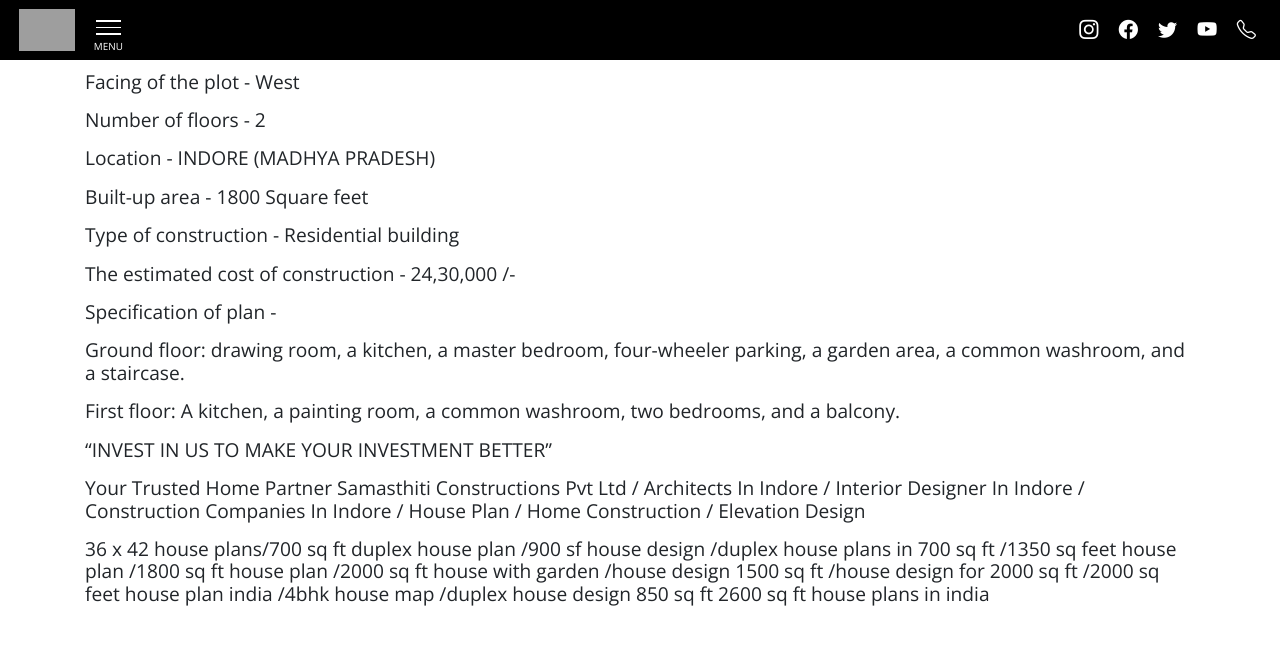
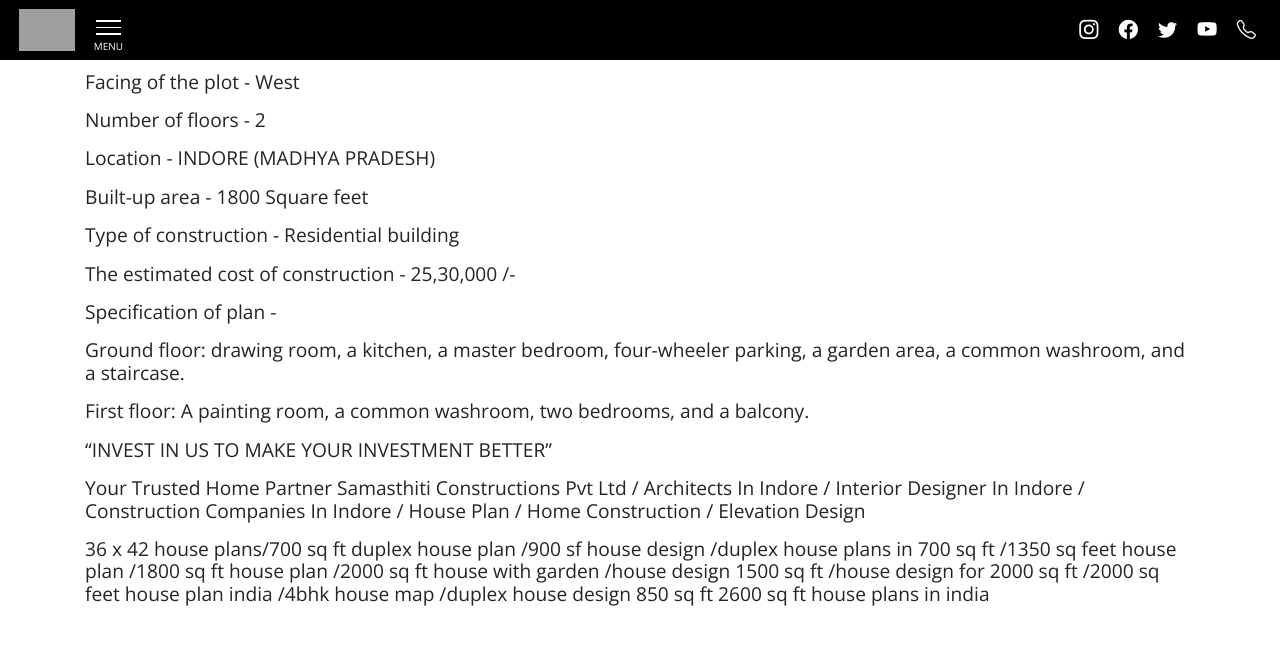
Before and after one commit to samasthiti/samasthiti, a Jekyll site: the page built from _house-plans/shivalika-ji.md, in a window 1280 px wide and 900 px high, scrolled down 973 px, cut to the strip 0-645 px from the top of the window. Built offline with Jekyll 4.4.1, drawn with Linux system fonts in a browser that asks for light colours; nearby versions of some CDN libraries; comment, search, counter and statistics services are not loaded; grey boxes are pictures that could not be loaded.

Commit message:
Update from Forestry.io samshthi construction updated _house-plans/shivalika-ji.md

```diff
--- a/_house-plans/shivalika-ji.md
+++ b/_house-plans/shivalika-ji.md
@@ -35,17 +35,16 @@ The floor layout of 20 feet by 60 feet was designed as a residential building. T
 
 **Type of construction -** Residential building
 
-**The estimated cost of construction -** 24,30,000 /-
+**The estimated cost of construction -** 25,30,000 /-
 
 **Specification of plan -**
 
 **Ground floor:** drawing room, a kitchen, a master bedroom, four-wheeler parking, a garden area, a common washroom, and a staircase.
 
-**First floor:** A kitchen, a painting room, a common washroom, two bedrooms, and a balcony.
+**First floor:** A painting room, a common washroom, two bedrooms, and a balcony.
 
 **“INVEST IN US TO MAKE YOUR INVESTMENT BETTER”**
 
 Your Trusted Home Partner Samasthiti Constructions Pvt Ltd / Architects In Indore / Interior Designer In Indore / Construction Companies In Indore / House Plan / Home Construction / Elevation Design
 
-
 **36 x 42 house plans/700 sq ft duplex house plan /900 sf house design /duplex house plans in 700 sq ft /1350 sq feet house plan /1800 sq ft house plan /2000 sq ft house with garden /house design 1500 sq ft /house design for 2000 sq ft /2000 sq feet house plan india /4bhk house map /duplex house design 850 sq ft 2600 sq ft house plans in india**
```
